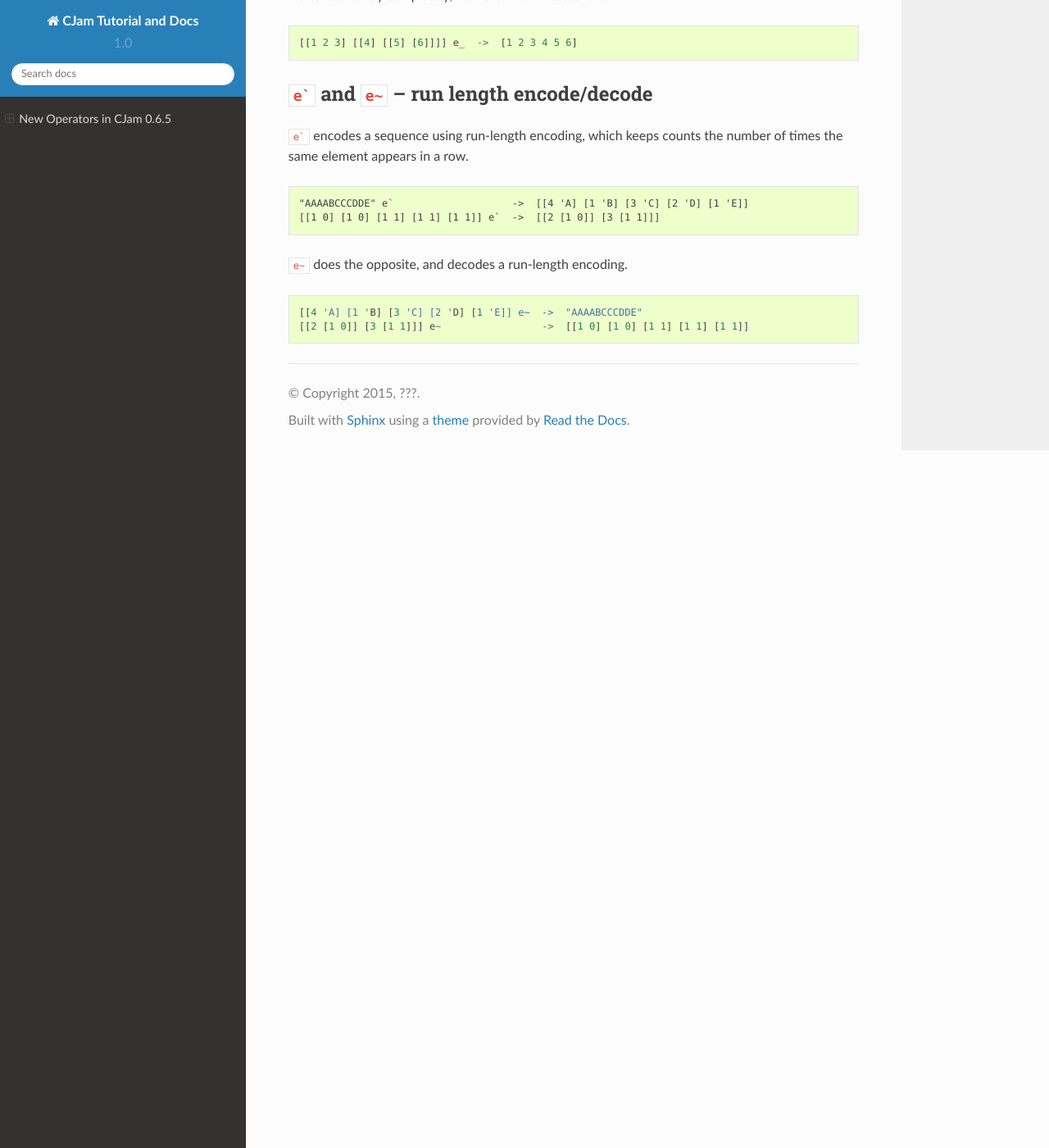
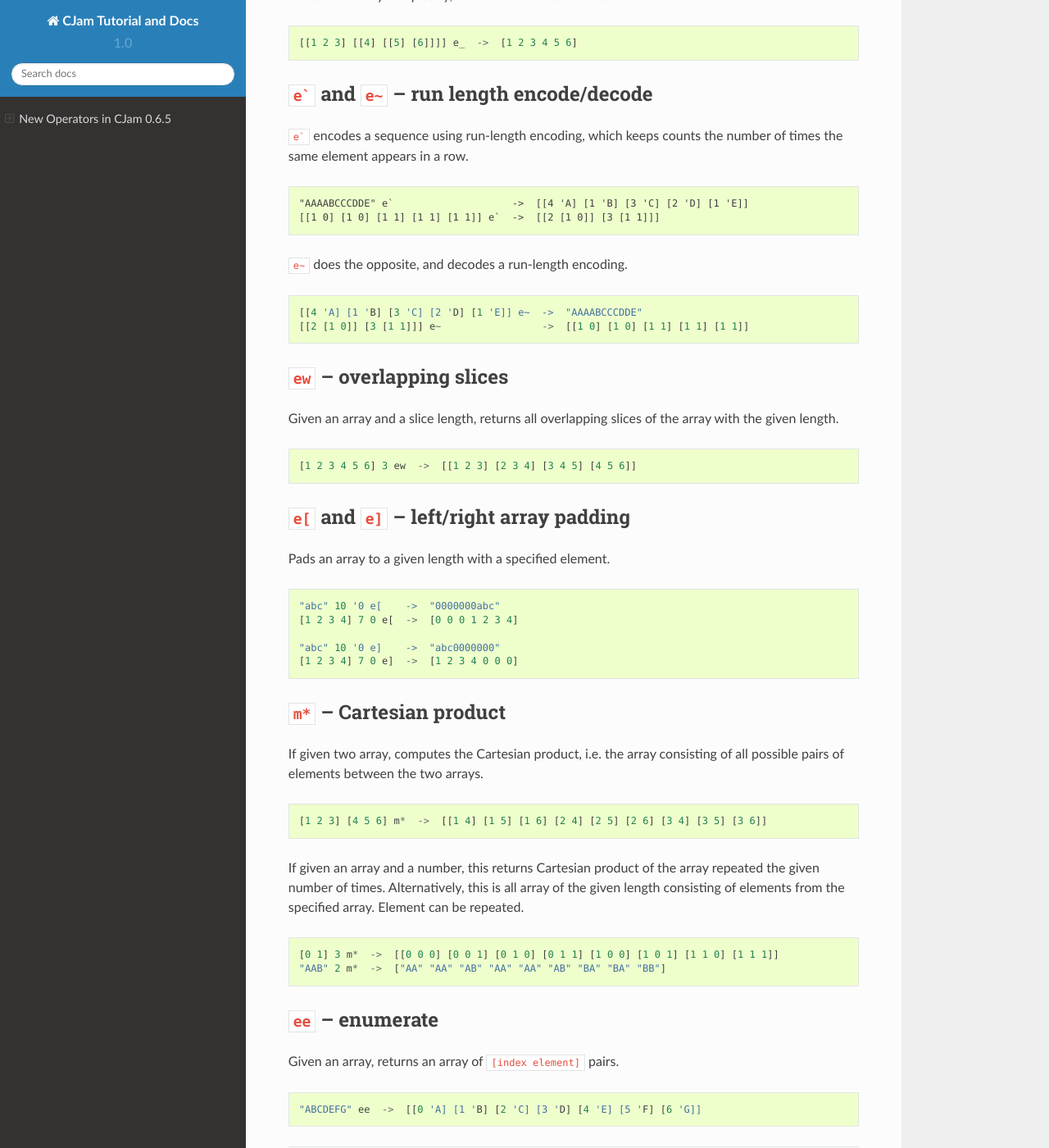
Before and after one commit to Sp3000/CJam, a Sphinx documentation site: the page built from docs/0.6.5.rst, in a window 1280 px wide and 1400 px high, scrolled down 2010 px. Shown: the whole window at 82% size. Built offline with Sphinx 7.4.7 and the Read the Docs theme 2.0.0, drawn with Linux system fonts in a browser that asks for light colours.

Commit message:
More operators

```diff
--- a/docs/0.6.5.rst
+++ b/docs/0.6.5.rst
@@ -98,3 +98,43 @@ Flattens an array completely, no matter how nested it is. ::
 
     [[4 'A] [1 'B] [3 'C] [2 'D] [1 'E]] e~  ->  "AAAABCCCDDE"
     [[2 [1 0]] [3 [1 1]]] e~                 ->  [[1 0] [1 0] [1 1] [1 1] [1 1]]
+
+
+``ew`` -- overlapping slices
+----------------------------
+
+Given an array and a slice length, returns all overlapping slices of the array with the given length. ::
+
+    [1 2 3 4 5 6] 3 ew  ->  [[1 2 3] [2 3 4] [3 4 5] [4 5 6]]
+
+
+``e[`` and ``e]`` -- left/right array padding
+---------------------------------------------
+
+Pads an array to a given length with a specified element. ::
+
+    "abc" 10 '0 e[    ->  "0000000abc"
+    [1 2 3 4] 7 0 e[  ->  [0 0 0 1 2 3 4]
+
+    "abc" 10 '0 e]    ->  "abc0000000"
+    [1 2 3 4] 7 0 e]  ->  [1 2 3 4 0 0 0]
+
+
+``m*``  -- Cartesian product
+----------------------------
+
+If given two array, computes the Cartesian product, i.e. the array consisting of all possible pairs of elements between the two arrays. ::
+
+    [1 2 3] [4 5 6] m*  ->  [[1 4] [1 5] [1 6] [2 4] [2 5] [2 6] [3 4] [3 5] [3 6]]
+
+If given an array and a number, this returns Cartesian product of the array repeated the given number of times. Alternatively, this is all array of the given length consisting of elements from the specified array. Element can be repeated. ::
+
+    [0 1] 3 m*  ->  [[0 0 0] [0 0 1] [0 1 0] [0 1 1] [1 0 0] [1 0 1] [1 1 0] [1 1 1]]
+    "AAB" 2 m*  ->  ["AA" "AA" "AB" "AA" "AA" "AB" "BA" "BA" "BB"]
+
+``ee`` -- enumerate
+-------------------
+
+Given an array, returns an array of ``[index element]`` pairs. ::
+
+    "ABCDEFG" ee  ->  [[0 'A] [1 'B] [2 'C] [3 'D] [4 'E] [5 'F] [6 'G]]
```
Also changed, not shown: other parts of docs/0.6.5.rst (+2 -2 lines), 5 other files.
